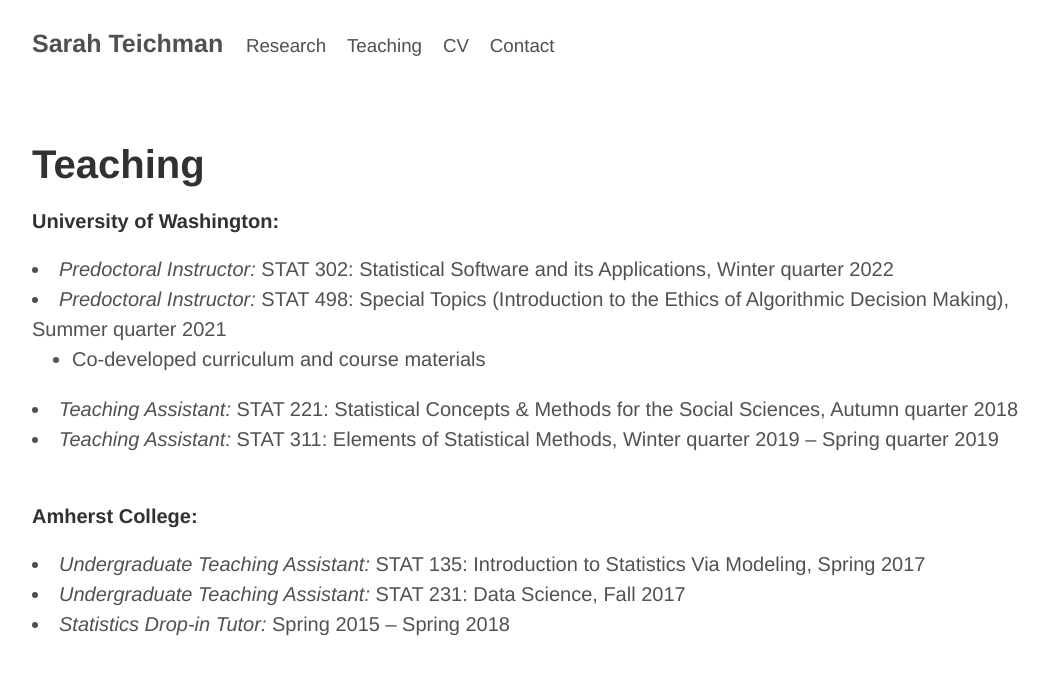
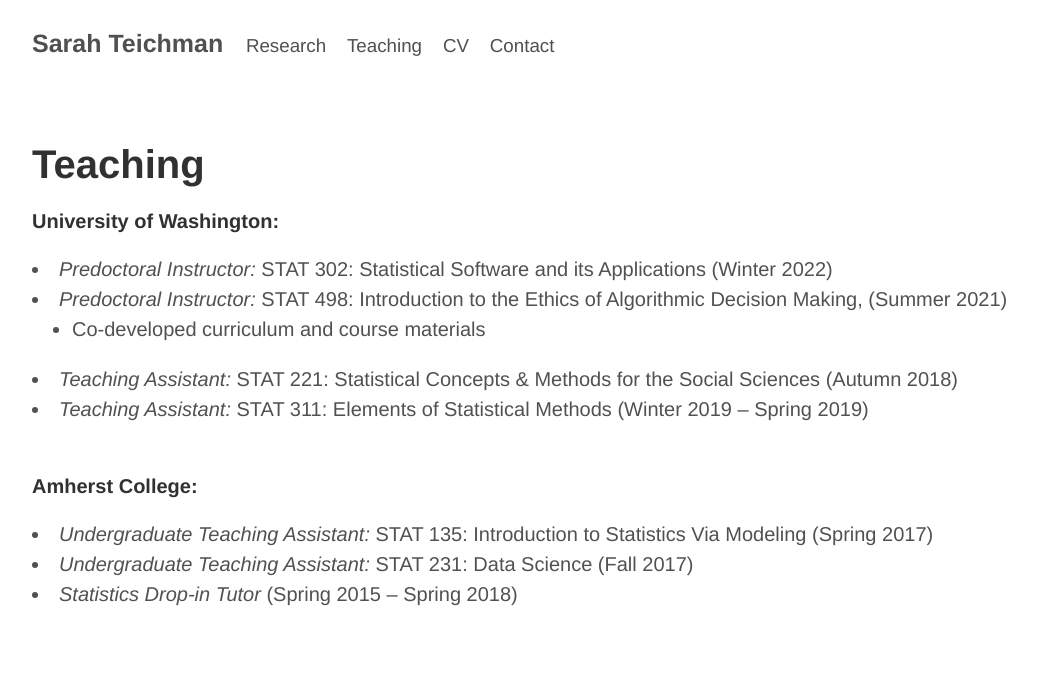
Before and after one commit to svteichman/svteichman.github.io, a Jekyll site: the page built from teaching.html, in a window 1280 px wide. Shown: the top 675 px of the page, without its empty margins (108-1157 px from the left). Built offline with Jekyll 4.4.1, drawn with Linux system fonts in a browser that asks for light colours.

Commit message:
Update teaching.html
updating formatting

```diff
--- a/teaching.html
+++ b/teaching.html
@@ -13,17 +13,17 @@
 
 <h4>University of Washington:</h4>
 <p class="content">
-    <li> <i>Predoctoral Instructor:</i> STAT 302: Statistical Software and its Applications, Winter quarter 2022 </li>
-    <li> <i>Predoctoral Instructor:</i> STAT 498: Special Topics (Introduction to the Ethics of Algorithmic Decision Making), Summer quarter 2021
+    <li> <i>Predoctoral Instructor:</i> STAT 302: Statistical Software and its Applications (Winter 2022) </li>
+    <li> <i>Predoctoral Instructor:</i> STAT 498: Introduction to the Ethics of Algorithmic Decision Making, (Summer 2021)
         <ul><li> Co-developed curriculum and course materials </li></ul>
-    <li> <i>Teaching Assistant:</i> STAT 221: Statistical Concepts &amp; Methods for the Social Sciences, Autumn quarter 2018 </li>
-    <li> <i>Teaching Assistant:</i> STAT 311: Elements of Statistical Methods, Winter quarter 2019 &ndash; Spring quarter 2019  </li>
+    <li> <i>Teaching Assistant:</i> STAT 221: Statistical Concepts &amp; Methods for the Social Sciences (Autumn 2018) </li>
+    <li> <i>Teaching Assistant:</i> STAT 311: Elements of Statistical Methods (Winter 2019 &ndash; Spring 2019)  </li>
 <br/>
 </p>
 
 <h4>Amherst College:</h4>
 <p class="content">
-    <li> <i>Undergraduate Teaching Assistant:</i> STAT 135: Introduction to Statistics Via Modeling, Spring 2017  </li>
-    <li> <i>Undergraduate Teaching Assistant:</i> STAT 231: Data Science, Fall 2017  </li>
-    <li > <i>Statistics Drop-in Tutor:</i> Spring 2015 &ndash; Spring 2018  </li>
+    <li> <i>Undergraduate Teaching Assistant:</i> STAT 135: Introduction to Statistics Via Modeling (Spring 2017)  </li>
+    <li> <i>Undergraduate Teaching Assistant:</i> STAT 231: Data Science (Fall 2017)  </li>
+    <li > <i>Statistics Drop-in Tutor</i> (Spring 2015 &ndash; Spring 2018)  </li>
 </p>
```
